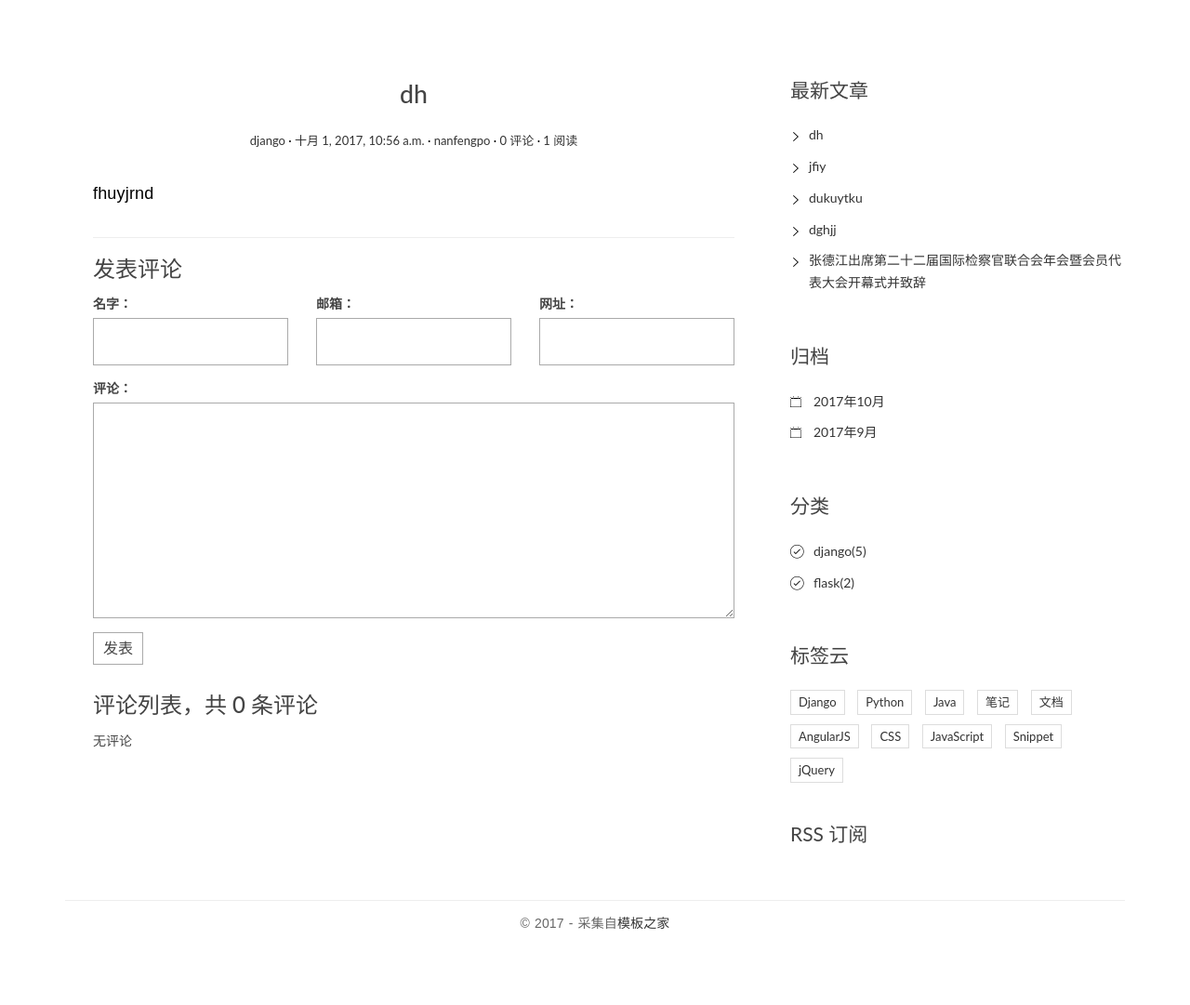
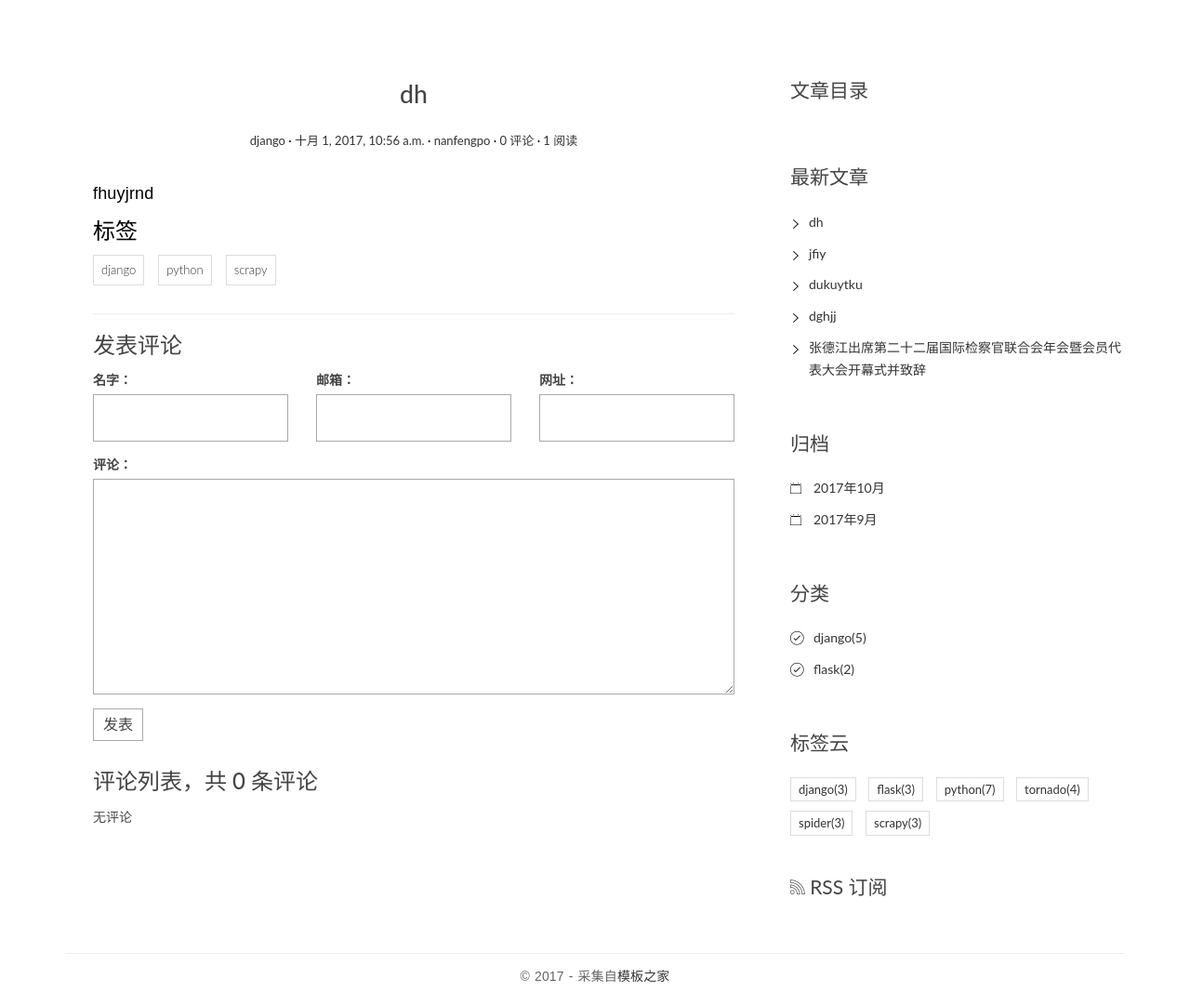
Before and after one commit to python7456/django, a Django app: page /post/4/ in a window 1280 px wide. Shown: the part 91-1172 px from the top of the page at 93% size. Before the commit the page ends 1091 px from the top, so only its background shows below. Run offline with Django 3.2, Linux system fonts and the light colour scheme; data comes from the database, SQL or seed files in the repository; both versions use the stored data as it was after the commit; some libraries are stand-ins or nearby versions.

Commit message:
20170913更新

```diff
--- a/blogproject/blog/templatetags/blog_tags.py
+++ b/blogproject/blog/templatetags/blog_tags.py
@@ -1,7 +1,7 @@
 from django import template
 from django.db.models.aggregates import Count
 
-from ..models import Post,Category
+from ..models import Post,Category,Tag
 
 register = template.Library()
 
@@ -18,3 +18,7 @@ def get_categories():
     return Category.objects.annotate(
         num_post=Count('post')
     ).filter(num_post__gt=0)
+
+@register.simple_tag
+def get_tags():
+    return Tag.objects.annotate(num_posts=Count('post')).filter(num_posts__gt=0)
--- a/blogproject/blog/urls.py
+++ b/blogproject/blog/urls.py
@@ -10,4 +10,5 @@ urlpatterns = [
     # archives/2017/9/
     url(r'^archives/(?P<year>[0-9]{4})/(?P<month>[0-9]{1,2})/$',views.ArchivesView.as_view(),name='archives'),
     url(r'^category/(?P<pk>[0-9]+)/$',views.CategoryView.as_view(),name='category'),
+    url(r'^tag/(?P<pk>[0-9]+)/$',views.TagView.as_view(),name='tag')
 ]
--- a/blogproject/blog/views.py
+++ b/blogproject/blog/views.py
@@ -1,7 +1,10 @@
 from django.shortcuts import render,get_object_or_404
-from .models import Post,Category
-from markdown import markdown
+from .models import Post,Category,Tag
+from markdown import markdown,Markdown
 from django.views.generic import ListView,DetailView
+
+from django.utils.text import slugify
+from markdown.extensions.toc import TocExtension
 
 from comment.forms import CommentForm
 from django.http import HttpResponse
@@ -123,11 +126,13 @@ class PostDetailView(DetailView):
 
     def get_object(self,queryset=None):
         post = super().get_object(queryset)
-        post.body = markdown(post.body,extensions=[
+        md = Markdown(extensions=[
             'markdown.extensions.extra',
             'markdown.extensions.codehilite',
-            'markdown.extensions.toc',
+            TocExtension(slugify=slugify),  # 把锚点修改为文章实际内容
         ])
+        post.body = md.convert(post.body)
+        post.toc = md.toc
         return post
 
     def get_context_data(self, **kwargs):
@@ -172,3 +177,8 @@ class CategoryView(IndexView):
         cate = get_object_or_404(Category,pk=self.kwargs.get('pk'))
         # 下面filter(category=cate)中的category是post.category
         return super().get_queryset().filter(category=cate)
+
+class TagView(IndexView):
+    def get_queryset(self):
+        tag = get_object_or_404(Tag,pk=self.kwargs.get('pk'))
+        return super().get_queryset().filter(tags=tag)
--- a/blogproject/blogproject/urls.py
+++ b/blogproject/blogproject/urls.py
@@ -15,9 +15,11 @@ Including another URLconf
 """
 from django.conf.urls import url,include
 from django.contrib import admin
+from blog.feeds import AllPostRssFeed
 
 urlpatterns = [
     url(r'^admin/', admin.site.urls),
     url(r'',include('blog.urls')), # 所有blog/urls.py里的路由都有前缀'blog/'
     url(r'',include('comment.urls')),
+    url(r'^all/rss/$',AllPostRssFeed(),name='rss')
 ]
--- a/blogproject/templates/blog/base.html
+++ b/blogproject/templates/blog/base.html
@@ -110,41 +110,19 @@
                 </div>
                 <div class="widget widget-tag-cloud">
                     <h3 class="widget-title">标签云</h3>
+                    {% get_tags as tag_list %}
                     <ul>
+                        {% for tag in tag_list %}
                         <li>
-                            <a href="#">Django</a>
+                            <a href="{% url 'blog:tag' tag.pk %}">{{tag.name}}<span class="post-count">({{tag.num_posts}})</span></a>
                         </li>
-                        <li>
-                            <a href="#">Python</a>
-                        </li>
-                        <li>
-                            <a href="#">Java</a>
-                        </li>
-                        <li>
-                            <a href="#">笔记</a>
-                        </li>
-                        <li>
-                            <a href="#">文档</a>
-                        </li>
-                        <li>
-                            <a href="#">AngularJS</a>
-                        </li>
-                        <li>
-                            <a href="#">CSS</a>
-                        </li>
-                        <li>
-                            <a href="#">JavaScript</a>
-                        </li>
-                        <li>
-                            <a href="#">Snippet</a>
-                        </li>
-                        <li>
-                            <a href="#">jQuery</a>
-                        </li>
+                        {% empty %}
+                        没有标签
+                        {% endfor %}
                     </ul>
                 </div>
                 <div class="rss">
-                    <a href=""><span class="ion-social-rssoutline"></span> RSS 订阅</a>
+                    <a href="{% url 'rss' %}"><span class="ion-social-rss-outline"></span> RSS 订阅</a>
                 </div>
             </aside>
         </div>
--- a/blogproject/templates/blog/detail.html
+++ b/blogproject/templates/blog/detail.html
@@ -14,6 +14,16 @@
     </header>
     <div class="entry-content clearfix">
         {{ post.body|safe }}
+        <div class="widget-tag-cloud">
+            <ul>
+                <h3>标签</h3>
+                {% for tag in post.tags.all %}
+                <li>
+                    <a href="{% url 'blog:tag' tag.pk %}">{{tag.name}}</a>
+                </li>
+                {% endfor %}
+            </ul>
+        </div>
     </div>
 </article>
 <section class="comment-area" id="comment-area">
@@ -64,3 +74,10 @@
     </div>
 </section>
 {% endblock main %}
+
+{% block toc %}
+<div class="widget widget-content">
+    <h3 class="widget-title">文章目录</h3>
+    {{post.toc | safe}}
+</div>
+{% endblock %}
```
Also changed, not shown: blogproject/blog/feeds.py (added, +17 -0 lines), blogproject/db.sqlite3.
